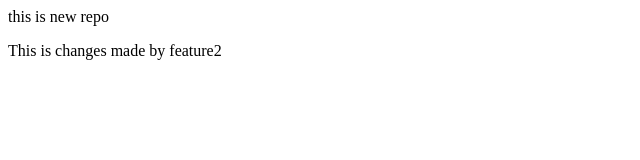
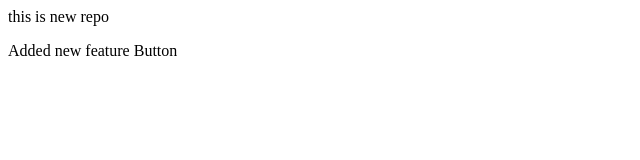
Before and after one commit to SoundaryaGWL/LocalReposit, a plain HTML site: page index.html in a window 1280 px wide. Shown: the full height of the page, 0-640 px from the left. Drawn offline with Linux system fonts and the light colour scheme.

Commit message:
Add button

```diff
--- a/index.html
+++ b/index.html
@@ -1,2 +1,2 @@
 <p>this is new repo</p>
-<p>This is changes made by feature2</p>
+<p>Added new feature Button</p>
```
